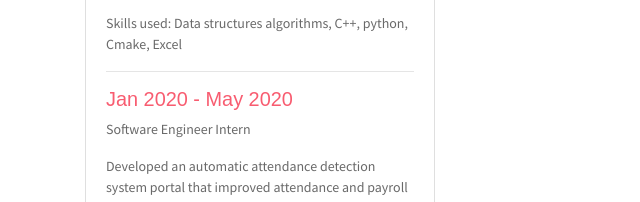
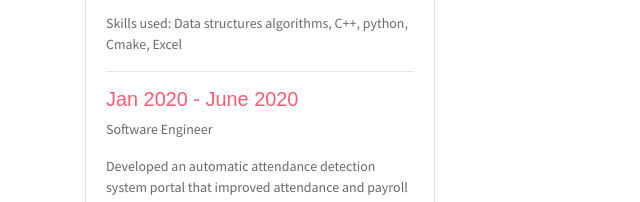
Before and after one commit to bhuvaneswarignanasekar/bhuvaneswarignanasekar.github.io, a website: page index.html in a window 1280 px wide. Shown: the part 2058-2260 px from the top of the page, 0-640 px from the left. Drawn offline with Linux system fonts and the light colour scheme; some packages are replaced by stand-ins of ours.

Commit message:
Update index.html

```diff
--- a/index.html
+++ b/index.html
@@ -174,8 +174,8 @@
                             </P>
                             <p>Skills used: Data structures algorithms, C++, python, Cmake, Excel</p>
                             <hr>
-                            <h6 class="title text-danger">Jan 2020 - May 2020</h6>
-                            <P>Software Engineer Intern</P>
+                            <h6 class="title text-danger">Jan 2020 - June 2020</h6>
+                            <P>Software Engineer</P>
                             <P class="subtitle">
                                 Developed an automatic attendance detection system portal that improved attendance and payroll by taking an image as input.
                                 The system detected and identified all the faces in the image and marked their presence.
```
